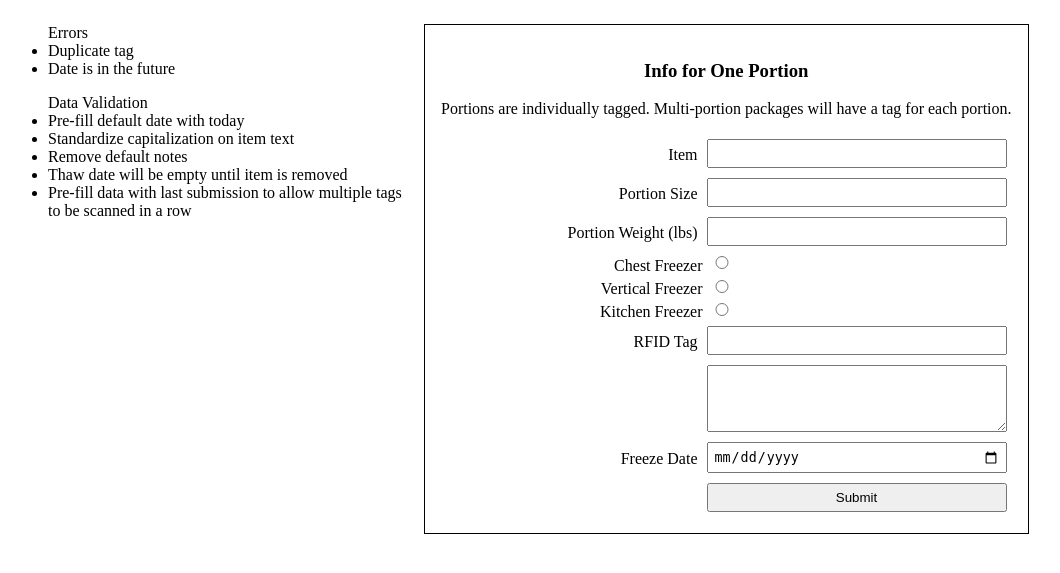
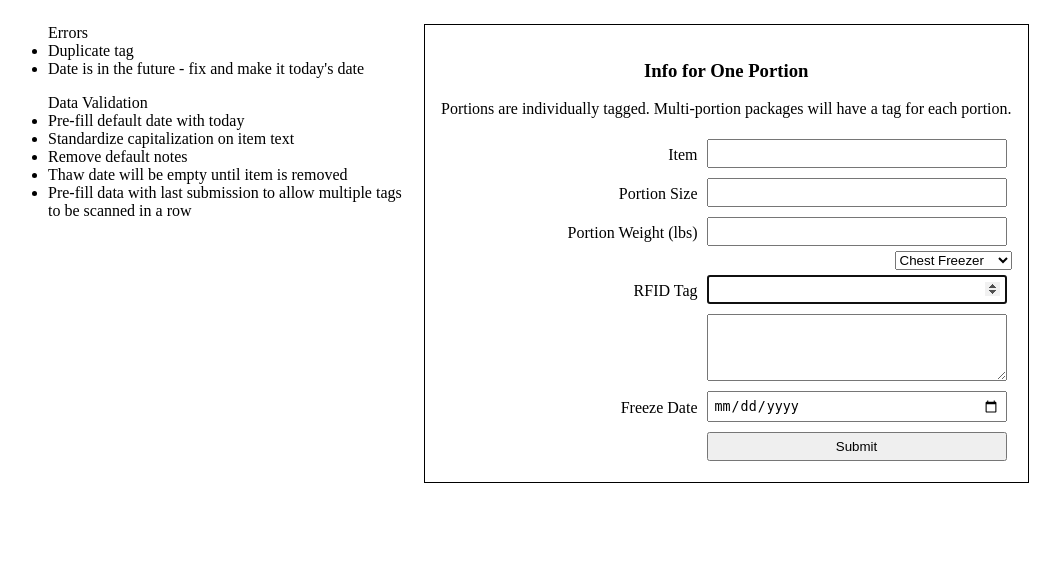
Before and after one commit to kamocat/rfid_freezer, a FastAPI app: template templates/add.html in a window 1280 px wide. Shown: the top 573 px of the page, without its empty margins (0-1060 px from the left). Run offline with FastAPI, Linux system fonts and the light colour scheme; the template is opened without the code that fills it, so the values that code supplies are empty.

Commit message:
Issues with radio button, switched to select element

```diff
--- a/main.py
+++ b/main.py
@@ -35,22 +35,19 @@ def today():
 async def get_add(request: Request,
                  name: str = "",
                  qty: int = 1,
-                 lbs: Union[float,None] = None,
-                 fr1: bool = False,
-                 fr2: bool = False,
-                 fr3: bool = False,
+                 lbs: float = 0,
+                 freezer: Union[str,None]= None,
                  tag: Union[int,None] = None,
                  notes: str = "Add notes here...",
                  freeze: date = today(),
                  ):
-    return templates.TemplateResponse("add.html",
-        {"request": request,
+    form = {"request": request,
          "name": name,
          "qty": qty,
          "lbs": lbs,
-         "fr1": fr1,
-         "fr2": fr2,
-         "fr3": fr3,
+         "freezer": freezer,
          "notes": notes,
          "freeze": freeze,
-        })
+        }
+    form[freezer] = "selected"
+    return templates.TemplateResponse("add.html", form)
--- a/templates/add.html
+++ b/templates/add.html
@@ -44,12 +44,11 @@ h3{
 		<input type="number" id="qty" name="qty" value={{qty}}><br>
 		<label for="lbs">Portion Weight (lbs)</label>
 		<input type="number" step=0.01 id="lbs" name="lbs" value={{lbs}}><br>
-		<label for="fr1">Chest Freezer</label>
-		<input type="radio" id="fr1" name="freezer" required value={{fr1}}><br>
-		<label for="fr2">Vertical Freezer</label>
-		<input type="radio" id="fr2" name="freezer" required value={{fr2}}><br>
-		<label for="fr3">Kitchen Freezer</label>
-		<input type="radio" id="fr3" name="freezer" required value={{fr3}}><br>
+		<select id="freezer" name="freezer" value="{{freezer}}">
+			<option value="fr1" {{fr1}}>Chest Freezer</option>
+			<option value="fr2" {{fr2}}>Vertical Freezer</option>
+			<option value="fr3" {{fr3}}>Kitchen Freezer</option>
+		</select><br>
 		<label for="tag">RFID Tag</label>
 		<input type="number" id="tag" name="tag" required><br>
 		<textarea id="notes" name="notes">{{notes}}</textarea><br>
@@ -60,8 +59,7 @@ h3{
 	<div id="sidebar">
 	<ul>Errors
 		<li>Duplicate tag</li>
-		<li>Date is in the future</li>
-
+		<li>Date is in the future - fix and make it today's date</li>
 	</ul>
 	<ul>Data Validation
 		<li>Pre-fill default date with today</li>
@@ -71,7 +69,7 @@ h3{
 		<li>Pre-fill data with last submission to allow multiple tags to be scanned in a row</li>
 	</ul>
 	</div>
-
-
-
+<script>
+	document.getElementById("tag").focus();
+</script>
 </body></html>
```
